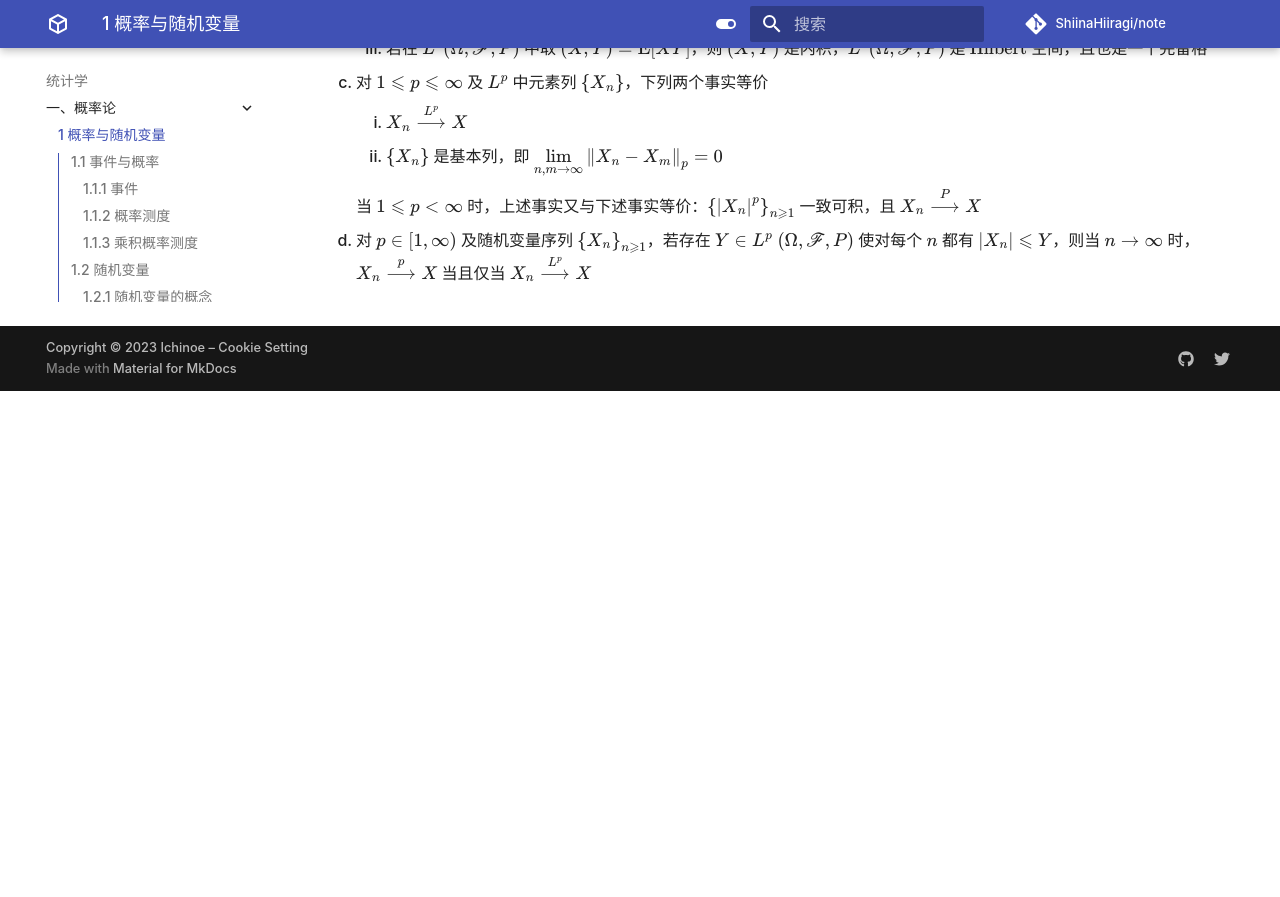
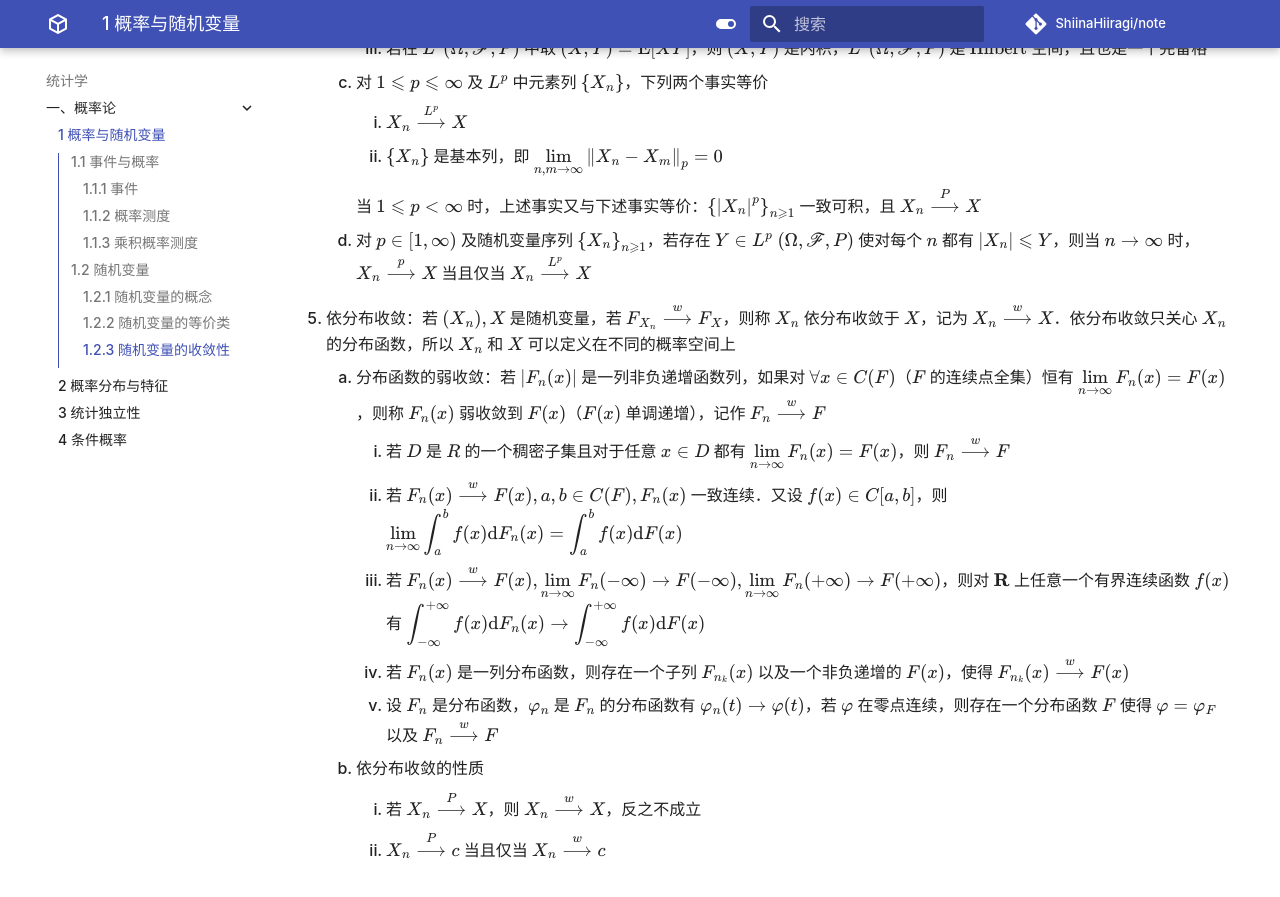
Before and after one commit to ShiinaHiiragi/note, an MkDocs documentation site: the page built from docs/stat/prob/prob.md, in a window 1280 px wide and 900 px high, scrolled down 7585 px. Shown: the top 897 px of the window. Built offline with MkDocs 1.6.1 and Material for MkDocs 9.7.7, drawn with Linux system fonts in a browser that asks for light colours; comment, search, counter and statistics services are not loaded; before the commit the page ends 7976 px from its top, so only the background shows below that.

Commit message:
completion for prob note

```diff
--- a/docs/stat/prob/prob.md
+++ b/docs/stat/prob/prob.md
@@ -213,3 +213,14 @@
         当 $1 \leqslant p<\infty$ 时，上述事实又与下述事实等价：$\left\{\left|X_{n}\right|^{p}\right\}_{n \geqslant 1}$ 一致可积，且 $X_{n} \stackrel{P}{\longrightarrow} X$
 
     4. 对 $p \in [1, \infty)$ 及随机变量序列 $\left\{X_{n}\right\}_{n \geqslant 1}$，若存在 $Y \in L^{p} \ (\Omega, \mathscr{F}, P)$ 使对每个 $n$ 都有 $\left|X_{n}\right| \leqslant Y$，则当 $n \rightarrow \infty$ 时，$X_{n} \stackrel{p}{\longrightarrow} X$ 当且仅当 $X_{n} \stackrel{L^{p}}{\longrightarrow} X$
+
+5. 依分布收敛：若 $(X_n), X$ 是随机变量，若 $F_{X_n} \overset{w}{\longrightarrow} F_X$，则称 $X_n$ 依分布收敛于 $X$，记为 $X_n \overset{w}{\longrightarrow} X$．依分布收敛只关心 $X_n$ 的分布函数，所以 $X_n$ 和 $X$ 可以定义在不同的概率空间上
+    1. 分布函数的弱收敛：若 $|F_n(x)|$ 是一列非负递增函数列，如果对 $\forall x\in C(F)$（$F$ 的连续点全集）恒有 ${\displaystyle \lim_{n\to \infty} F_n(x)=F(x)}$，则称 $F_n(x)$ 弱收敛到 $F(x)$（$F(x)$ 单调递增），记作 $F_{n} \overset{w}{\longrightarrow} F$
+        1. 若 $D$ 是 $R$ 的一个稠密子集且对于任意 $x\in D$ 都有 ${\displaystyle \lim_{n\to \infty} F_n(x)=F(x)}$，则 $F_{n} \overset{w}{\longrightarrow} F$
+        2. 若 $F_n(x) \overset{w}{\longrightarrow} F(x), a, b\in C(F), F_n(x)$ 一致连续．又设 $f(x)\in C[a, b]$，则 ${\displaystyle \lim_{n\to \infty} \int_a^b f(x) \mathrm dF_n(x)=\int_a^b f(x) \mathrm dF(x)}$
+        3. 若 ${\displaystyle F_n(x) \overset{w}{\longrightarrow} F(x), \lim_{n\to \infty} F_n(-\infty) \to F(-\infty), \lim_{n\to \infty} F_n(+\infty) \to F(+\infty)}$，则对 $\mathbf R$ 上任意一个有界连续函数 $f(x)$ 有 ${\displaystyle \int_{-\infty}^{+\infty}f(x) \mathrm dF_n(x)\to \int_{-\infty}^{+\infty} f(x) \mathrm dF(x)}$
+        4. 若 $F_n(x)$ 是一列分布函数，则存在一个子列 $F_{n_k}(x)$ 以及一个非负递增的 $F(x)$，使得 $F_{n_k}(x)\overset{w}{\longrightarrow} F(x)$
+        5. 设 $F_n$ 是分布函数，$\varphi_n$ 是 $F_n$ 的分布函数有 $\varphi_n(t)\to \varphi(t)$，若 $\varphi$ 在零点连续，则存在一个分布函数 $F$ 使得 $\varphi = \varphi_F$ 以及 $F_n \overset{w}{\longrightarrow} F$
+    2. 依分布收敛的性质
+        1. 若 $X_n \overset{P}{\longrightarrow} X$，则 $X_n \overset{w}{\longrightarrow} X$，反之不成立
+        2. $X_n \overset{P}{\longrightarrow} c$ 当且仅当 $X_n \overset{w}{\longrightarrow} c$
```
Also changed, not shown: docs/stat/prob/dist.md (+1 -1 lines).
